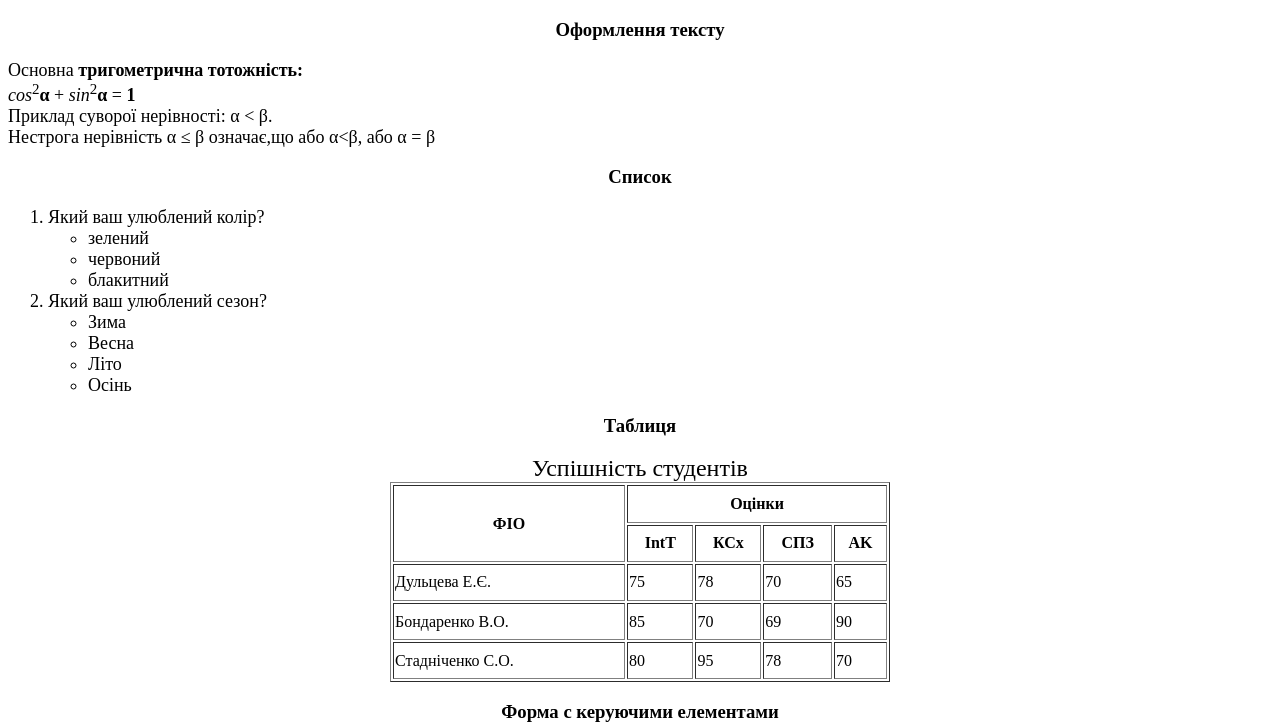
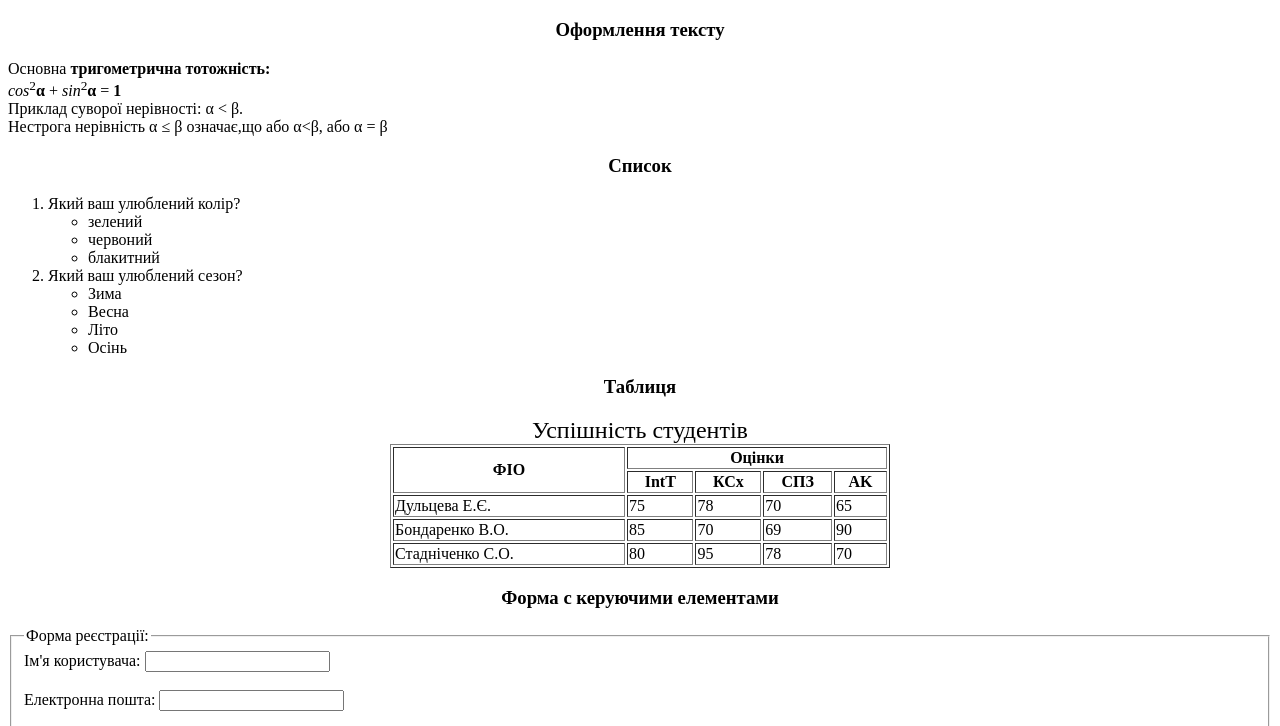
Before and after one commit to Elinadultseva/LB1.html, a plain HTML site: page index.html in a window 1280 px wide. Shown: the part 61-787 px from the top of the page. Drawn offline with Linux system fonts and the light colour scheme.

Commit message:
first commit

```diff
--- a/index.html
+++ b/index.html
@@ -1,5 +1,5 @@
 <!DOCTYPE html>
-<html lang="ua">
+<html lang="uk">
 <head>
     <meta charset="UTF-8">
     <meta name="viewport" content="width=device-width, initial-scale=1.0">
@@ -9,16 +9,18 @@
     <h1 align="center"> лабораторна робота №1</h1>
 
     <h3 align="center">Оформлення тексту</h3>
-    <font size="4">
-    <p>Основна<b> тригометрична тотожність:</b><br>
+
+    <p >Основна<b> тригометрична тотожність:</b><br>
     <i>cos</i><sup>2</sup><b>&alpha;</b>  +  <i>sin</i><sup>2</sup><b>&alpha;</b> = <b>1</b><br>
     Приклад суворої нерівності: &alpha; &lt; &beta;.<br>
-     Нестрога нерівність &alpha; &leq; &beta; означає,що або &alpha;&lt;&beta;, або &alpha; = &beta;</p>
-    </font>
+     Нестрога нерівність &alpha; &leq; &beta; означає,що або &alpha;&lt;&beta;, або &alpha; = &beta;
+    </p>
+
 
     <h3 align="center">Список</h3>
+
+    <font size="4"></font>
     <ol>
-        <font size="4">
         <li>Який ваш улюблений колір?
             <ul>
                 <li>зелений</li>
@@ -37,12 +39,11 @@
             </ul>
 
         </li>
-    </font>
     </ol>
-
+</font>
     <h3 align="center">Таблиця</h3>
 
-    <table  width="500" height="200" border="1" align="center">
+    <table  width="500" border="1" align="center">
            <caption><font size="5" >Успішність студентів</font></caption>
         <tr>
             <th rowspan="2">ФІО</th>
```
